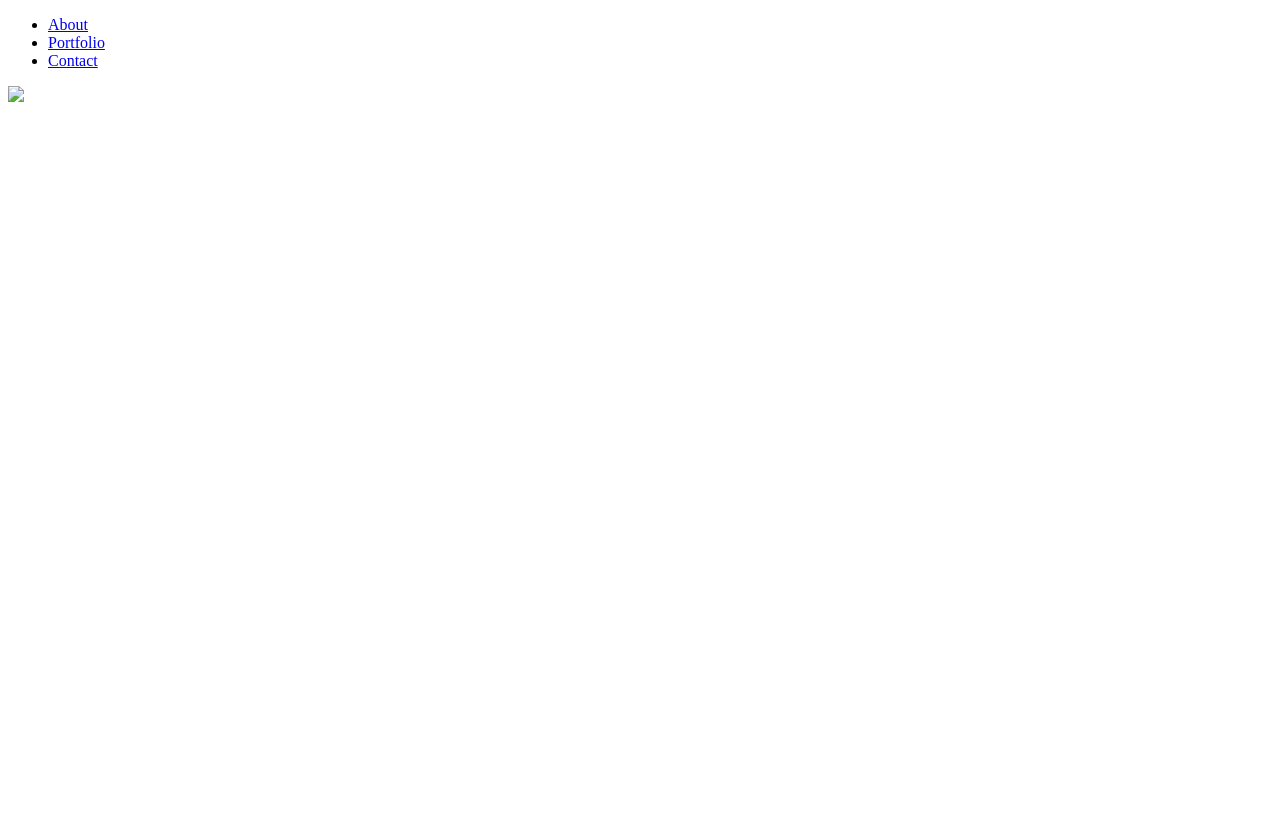
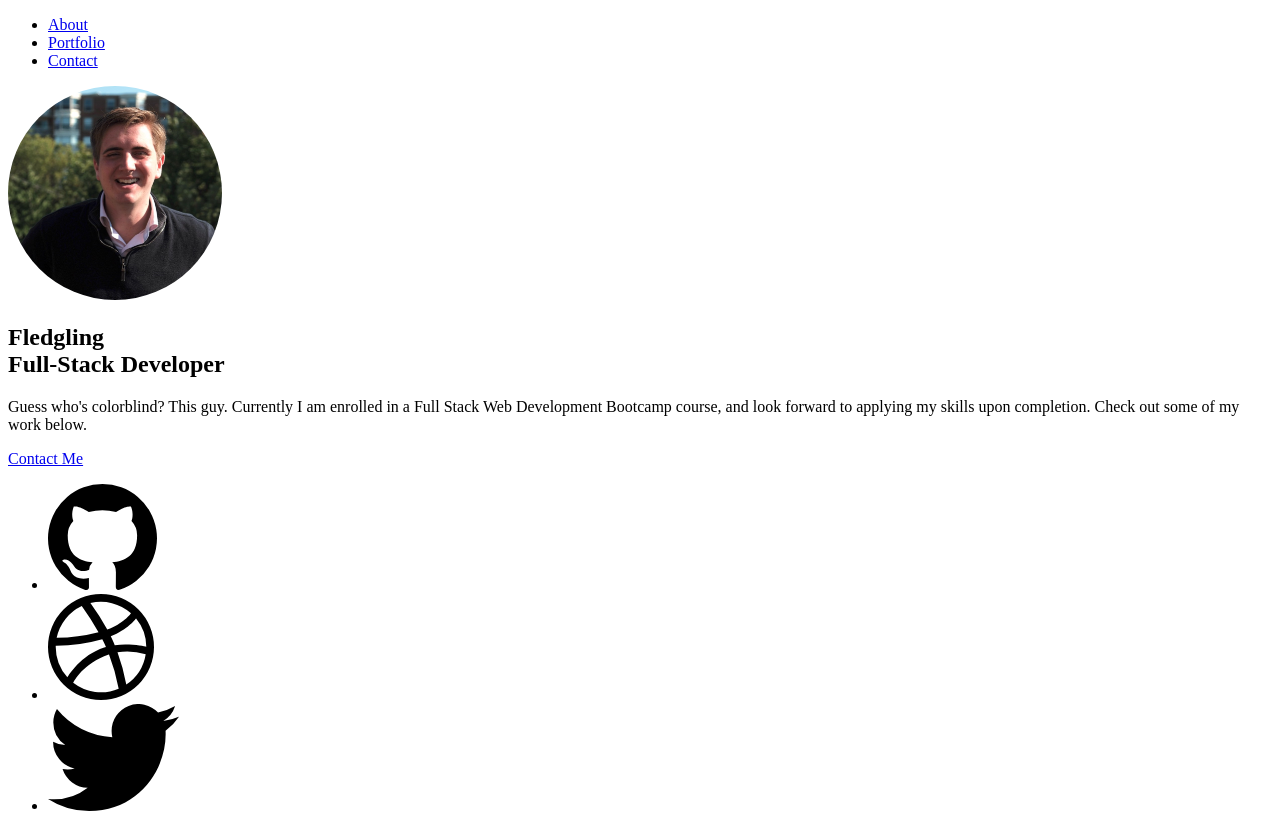
Before and after one commit to LilGherkin/ImprovedPortfolio, a plain HTML site: page index.html in a window 1280 px wide. Before the commit the page ends 800 px from the top, so only its background shows below. Drawn offline with Linux system fonts and the light colour scheme.

Commit message:
Extra files and stuff.

```diff
--- a/index.html
+++ b/index.html
@@ -5,8 +5,8 @@
     <link rel="stylesheet" href="assets/css/style.css" type="text/css">
 </head>
 <body>
-    <div class="container">
-        <div class="sidebar"></div>
+    <div class="Container">
+        <div class="Sidebar"></div>
             <nav>
                 <ul>
                     <li><a href="#">About</a></li>
@@ -14,11 +14,26 @@
                     <li><a href="#">Contact</a></li>
                 </ul>
             </nav>
-        <div class="content"></div>
-            <section class="hero">
-                <img src="I need to put my photo here, or a photo.">
+        <div class="Content"></div>
+            <section class="Hero">
+                <img src="assets/images/pictures/FullSizeR.png">
+                <div class="Hero-Content">
+                    <h1>Fledgling<br>Full-Stack Developer</h1>
+                    <p>Guess who's colorblind? This guy.
+                        Currently I am enrolled in a Full Stack Web Development Bootcamp course, and look forward to applying my skills upon completion.
+                        Check out some of my work below. </p>
+                        <a class="Action-Button" href="#">Contact Me</a>
+                </div>
             </section>
-        <div class="footer"></div>
+        <div class="Footer">
+            <footer>
+                <ul>
+                    <li><a href="#"><img src="assets/images/logos/github.svg"></a></li>
+                    <li><a href="#"><img src="assets/images/logos/dribbble.svg"></a></li>
+                    <li><a href="#"><img src="assets/images/logos/twitter.svg"></a></li>
+                </ul>
+            </footer>
+        </div>
     </div>
 </body>
 </html>
```
Also changed, not shown: assets/images/art/Ellipse 1.png (added), assets/images/art/Ellipse 1@2x.png (added), assets/images/art/Path 2.png (added), assets/images/art/Path 2@2x.png (added), assets/images/art/Path 3.png (added), assets/images/art/Path 3@2x.png (added), assets/images/art/Path 4.png (added), assets/images/art/Path 4@2x.png (added), assets/images/logos/dribbble.svg (added), assets/images/logos/github.svg (added), assets/images/logos/twitter.svg (added), assets/images/pictures/FullSizeR.png (added), assets/images/pictures/FullSizeR@2x.png (added).
